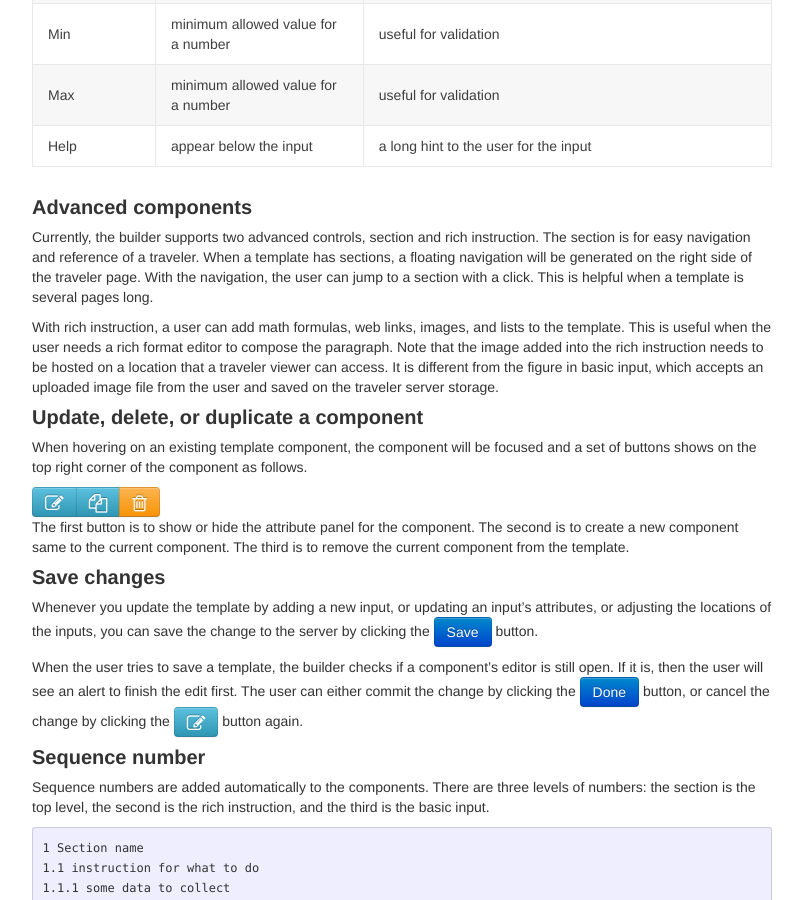
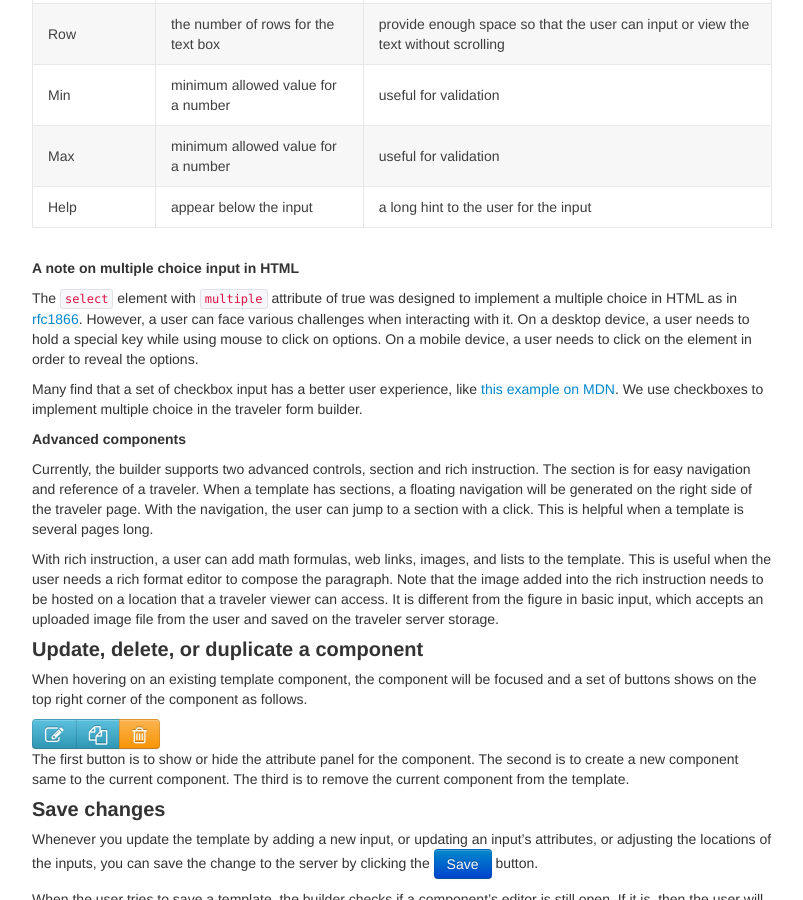
Before and after one commit to dongliu/traveler-doc, a Jekyll site: the page built from manual/template_files/builder.md, in a window 1280 px wide and 900 px high, scrolled down 2263 px. Shown: the whole window, without its empty margins (238-1041 px from the left). Built offline with Jekyll 4.4.1, drawn with Linux system fonts in a browser that asks for light colours; our own code applies the rules of GitHub Pages for plain Markdown files; some of the changed text lies outside the part shown.

Commit message:
Checkbox set (#10)
* ignore node modules

* add checkbox set component

* note for multiple choice

```diff
--- a/manual/template_files/builder.md
+++ b/manual/template_files/builder.md
@@ -38,7 +38,8 @@ The template builder support 8 basic inputs types:
 | input name | usage | properties |
 | ----------- | ----------- | ----------- |
 | Checkbox | specify a boolean value, true or false | Label, User defined key, Text, Required |
-| Radio | choose one out of multiple available options | Label, User defined key, Text, Required, Radio button value |
+| Checkbox set | select any number out of multiple options | Set label, User defined key and Text for each option |
+| Radio | choose one out of multiple options | Label, User defined key, Text, Required, Radio button value |
 | Text | a single line text to record  | Label, User defined key, Placeholder, Required, Help  |
 | Figure | not a user input, a visual instruction for traveler user | Select an image, Image alternate text, Width, Figure caption |
 | Paragraph | multiple line text to record | Label, User defined key, Placeholder, Row Required, Help |
@@ -69,7 +70,22 @@ table.
 | Max | minimum allowed value for a number | useful for validation |
 | Help | appear below the input | a long hint to the user for the input |
 
-#### Advanced components
+##### A note on multiple choice input in HTML
+
+The `select` element with `multiple` attribute of true was designed to implement
+a multiple choice in HTML as in
+[rfc1866](https://datatracker.ietf.org/doc/html/rfc1866#section-8.1.3). However,
+a user can face various challenges when interacting with it. On a desktop
+device, a user needs to hold a special key while using mouse to click on
+options. On a mobile device, a user needs to click on the element in order to
+reveal the options.
+
+Many find that a set of checkbox input has a better user experience, like [this
+example on
+MDN](https://developer.mozilla.org/en-US/docs/Web/HTML/Element/input/checkbox#try_it).
+We use checkboxes to implement multiple choice in the traveler form builder.
+
+##### Advanced components
 
 Currently, the builder supports two advanced controls, section and rich
 instruction. The section is for easy navigation and reference of a traveler.
```
Also changed, not shown: manual/basics_files/template.md (+1 -1 lines), 1 other file.
